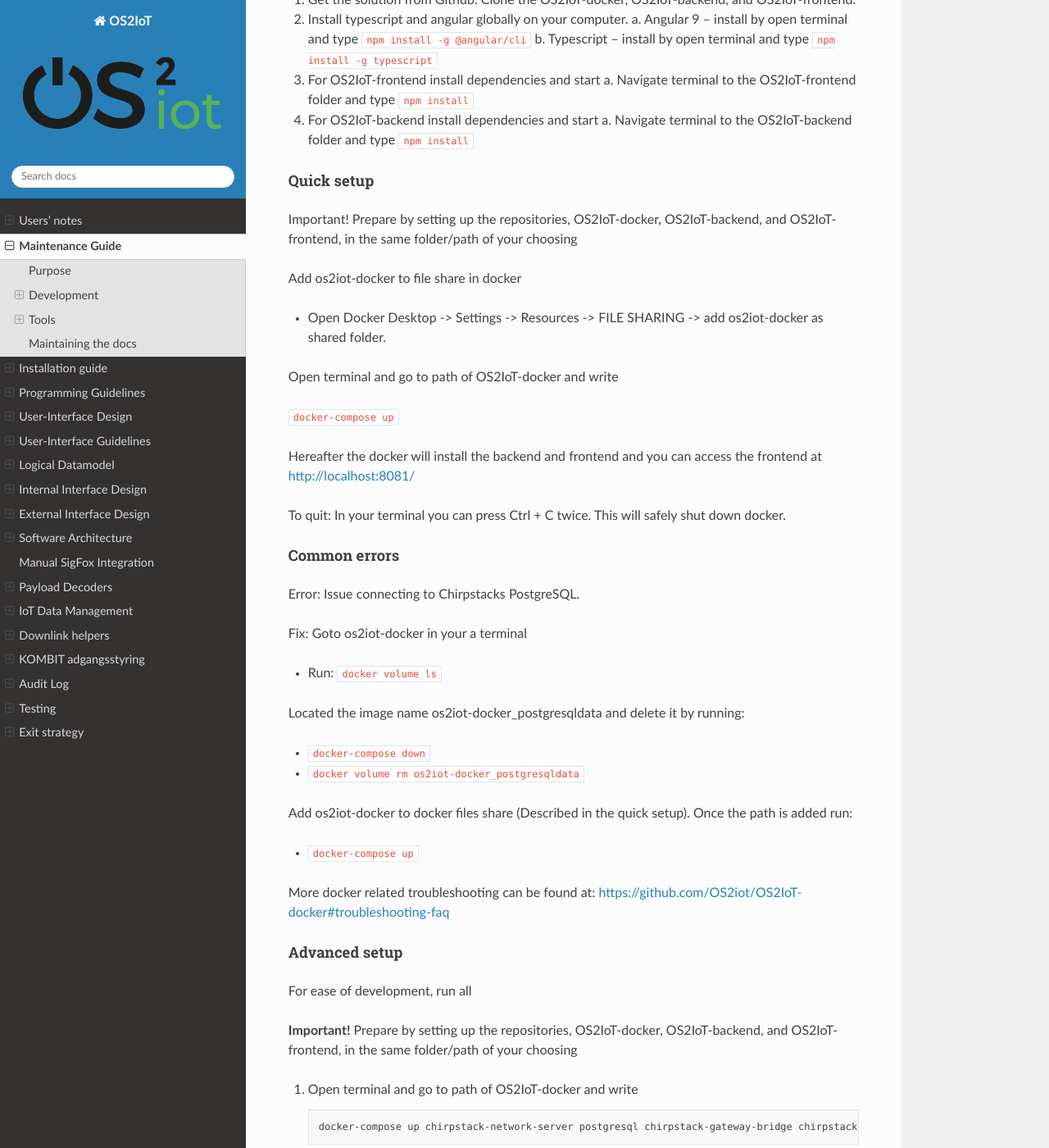
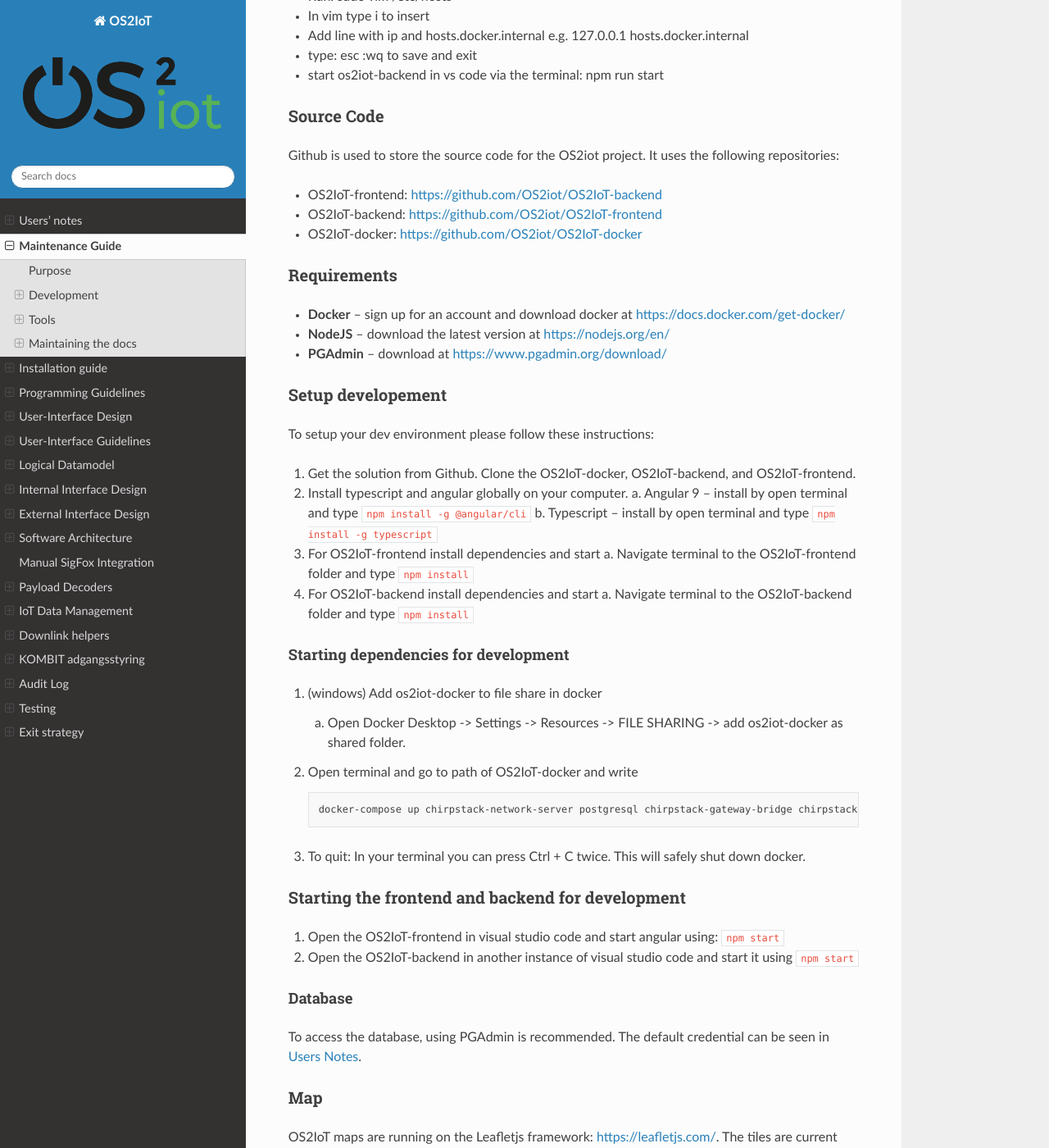
Before and after one commit to OS2iot/OS2iot-docs, a Sphinx documentation site: the page built from source/maintenance-guide/maintenance-guide.rst, in a window 1280 px wide and 1400 px high, scrolled down 794 px. Shown: the whole window at 82% size. Built offline with Sphinx 7.4.7 and the Read the Docs theme 2.0.0, drawn with Linux system fonts in a browser that asks for light colours; some of the changed text lies outside the part shown.

Commit message:
Update installation/maintenance guide

```diff
--- a/source/maintenance-guide/maintenance-guide.rst
+++ b/source/maintenance-guide/maintenance-guide.rst
@@ -9,6 +9,43 @@
 
 Development
 -----------
+
+Configuration of developer machine
+~~~~~~~~~~~~~~~~~~~~~~~~~~~~~~~~~~
+
+The following should be installed in order to develop on OS2iot. It is assumed a Windows laptop is used.
+
+1. Docker Desktop
+
+2. Visual Studio Code with the following extensions:
+
+   a. ESLint
+
+   b. Npm
+
+   c. Jest
+
+   d. Prettier
+
+3. Pgadmin
+
+4. Git/Git Extensions/Sourcetree/Sublime Merge
+
+Mac:
+In order to run os2iot-backend outside docker and connect to docker (run it via vs code) one must follow the steps below:
+
+* Add docker to hosts on mac
+
+* Run: sudo vim /etc/hosts
+
+* In vim type i to insert
+
+* Add line with ip and hosts.docker.internal e.g. 127.0.0.1 hosts.docker.internal
+
+* type: esc :wq to save and exit
+
+* start os2iot-backend in vs code via the terminal: npm run start
+
 
 Source Code
 ~~~~~~~~~~~
@@ -47,110 +84,32 @@
 4. For OS2IoT-backend install dependencies and start
    a. Navigate terminal to the OS2IoT-backend folder and type :code:`npm install`
 
-Quick setup
-^^^^^^^^^^^
+Starting dependencies for development
+^^^^^^^^^^^^^^^^^^^^^^^^^^^^^^^^^^^^^
 
-Important! Prepare by setting up the repositories, OS2IoT-docker,
-OS2IoT-backend, and OS2IoT-frontend, in the same folder/path of your
-choosing
+1. (windows) Add os2iot-docker to file share in docker
 
-Add os2iot-docker to file share in docker
+   a. Open Docker Desktop -> Settings -> Resources -> FILE SHARING -> add os2iot-docker as shared folder.
 
--  Open Docker Desktop -> Settings -> Resources -> FILE SHARING -> add os2iot-docker as shared folder.
-
-Open terminal and go to path of OS2IoT-docker and write
-
-:code:`docker-compose up`
-
-Hereafter the docker will install the backend and frontend and you can
-access the frontend at http://localhost:8081/
-
-To quit: In your terminal you can press Ctrl + C twice. This will safely shut down docker.
-
-Common errors
-^^^^^^^^^^^^^
-Error: Issue connecting to Chirpstacks PostgreSQL.
-
-Fix:
-Goto os2iot-docker in your a terminal
-
--  Run: :code:`docker volume ls`
-
-Located the image name os2iot-docker_postgresqldata and delete it by running:
-
--  :code:`docker-compose down`
-
--  :code:`docker volume rm os2iot-docker_postgresqldata`
-
-Add os2iot-docker to docker files share (Described in the quick setup).
-Once the path is added run:
-
--  :code:`docker-compose up`
-
-More docker related troubleshooting can be found at: https://github.com/OS2iot/OS2IoT-docker#troubleshooting-faq
-
-Advanced setup
-^^^^^^^^^^^^^^
-
-For ease of development, run all
-
-**Important!** Prepare by setting up the repositories, OS2IoT-docker,
-OS2IoT-backend, and OS2IoT-frontend, in the same folder/path of your
-choosing
-
-1. Open terminal and go to path of OS2IoT-docker and write
+2. Open terminal and go to path of OS2IoT-docker and write
 
    .. code-block:: bash
 
       docker-compose up chirpstack-network-server postgresql chirpstack-gateway-bridge chirpstack-geolocation-server chirpstack-application-server os2iot-outbound-mosquitto mosquitto redis os2iot-inbound-mosquitto os2iot-kafka os2iot-postgresql os2iot-zookeeper
 
-2. Open terminal and go to path/folder of OS2IoT-frontend and write :code:`npm install`. It will then install all the npm dependencies to the solution.
-3. Open terminal and go to path of OS2IoT-docker and write :code:`npm start`
+3. To quit: In your terminal you can press Ctrl + C twice. This will safely shut down docker.
+
+Starting the frontend and backend for development
+~~~~~~~~~~~~~~~~~~~~~~~~~~~~~~~~~~~~~~~~~~~~~~~~~
+
+1. Open the OS2IoT-frontend in visual studio code and start angular using: :code:`npm start`
+2. Open the OS2IoT-backend in another instance of visual studio code and start it using :code:`npm start`
 
 Database
 ^^^^^^^^
 
 To access the database, using PGAdmin is recommended.
 The default credential can be seen in `Users Notes <../users-notes/users-notes.html>`_.
-
-
-Configuration of developer machine
-~~~~~~~~~~~~~~~~~~~~~~~~~~~~~~~~~~
-
-The following must be installed in order to develop on OS2iot. It is
-assumed a Windows laptop is used.
-
-1. Docker Desktop
-
-2. Visual Studio Code with the following extensions:
-
-   a. ESLint
-
-   b. Npm
-
-   c. Jest
-
-   d. Prettier
-
-3. Pgadmin
-
-4. Git/Git Extensions/Sourcetree/Sublime Merge
-
-Mac:
-In order to run os2iot-backend outside docker and connect to docker (run it via vs code) one must follow the steps below:
-
-* Add docker to hosts on mac
-
-* Run: sudo vim /etc/hosts
-
-* In vim type i to insert
-
-* Add line with ip and hosts.docker.internal e.g. 127.0.0.1 hosts.docker.internal
-
-* type: esc :wq to save and exit
-
-* start os2iot-backend in vs code via the terminal: npm run start
-
 
 Map
 ~~~
@@ -165,13 +124,6 @@
    a. Make sure you also change the attribution attribute.
 
 Note that the solution must be deployed before the changes takes presence.
-
-Database
-^^^^^^^^
-
-The database is created code first using TypeORM.
-
-Database changes are done using the TypeORM migrations.
 
 Debugging
 ^^^^^^^^^^
@@ -228,8 +180,8 @@
 
 The documentation is written in reStructuredText, see https://docutils.sourceforge.io/rst.html for an intro.
 
-Setting up a local environment
-^^^^^^^^^^^^^^^^^^^^^^^^^^^^^^
+Building locally
+~~~~~~~~~~~~~~~~
 
 1. Install python if you do not already have it
 2. Install sphinx: :code:`pip install sphinx`
--- a/source/programming-guidelines/programming-guidelines.rst
+++ b/source/programming-guidelines/programming-guidelines.rst
@@ -107,7 +107,7 @@
 
 We use ESLint to lint the code an ensure that we follow best practices.
 
-SonarQube / SIG? (TBD)
+SIG is used to weekly evaluate code-quality: https://www.softwareimprovementgroup.com/
 
 Front-end – Programming standards
 ---------------------------------
```
Also changed, not shown: other parts of source/programming-guidelines/programming-guidelines.rst (+1 -1 lines), source/installation-guide/installation-guide.rst (+22 -0 lines).
